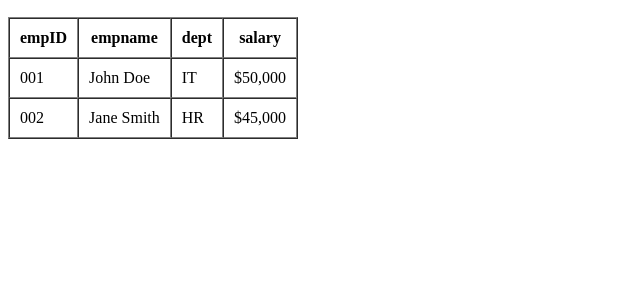
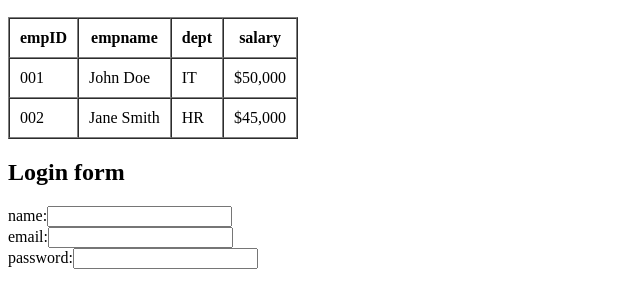
Before and after one commit to Roopa-KR/Web-tech, a plain HTML site: page tags.html in a window 1280 px wide. Shown: the part 669-954 px from the top of the page, without its empty margins (0-640 px from the left). Before the commit the page ends 816 px from the top, so only its background shows below. Drawn offline with Linux system fonts and the light colour scheme.

Commit message:
Tags in html

```diff
--- a/tags.html
+++ b/tags.html
@@ -53,5 +53,11 @@
                 </tr>
             </tbody>
         </table>
+        <h2>Login form</h2>
+        <form action="">
+            name:<input type="text"><br>
+            email:<input type="email"><br>
+            password:<input type="password"><br>
+        </form>
     </body>
 </html>
```
